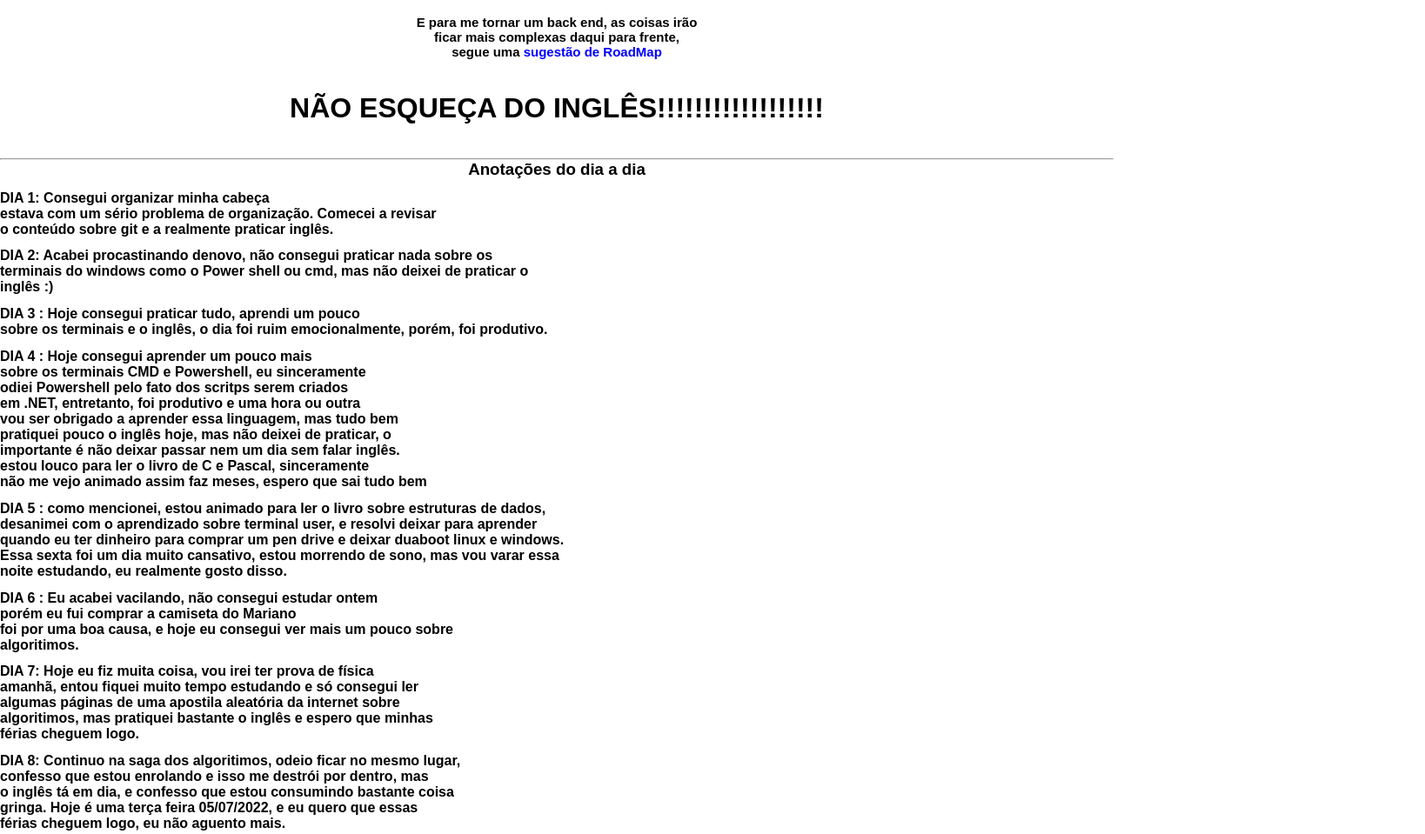
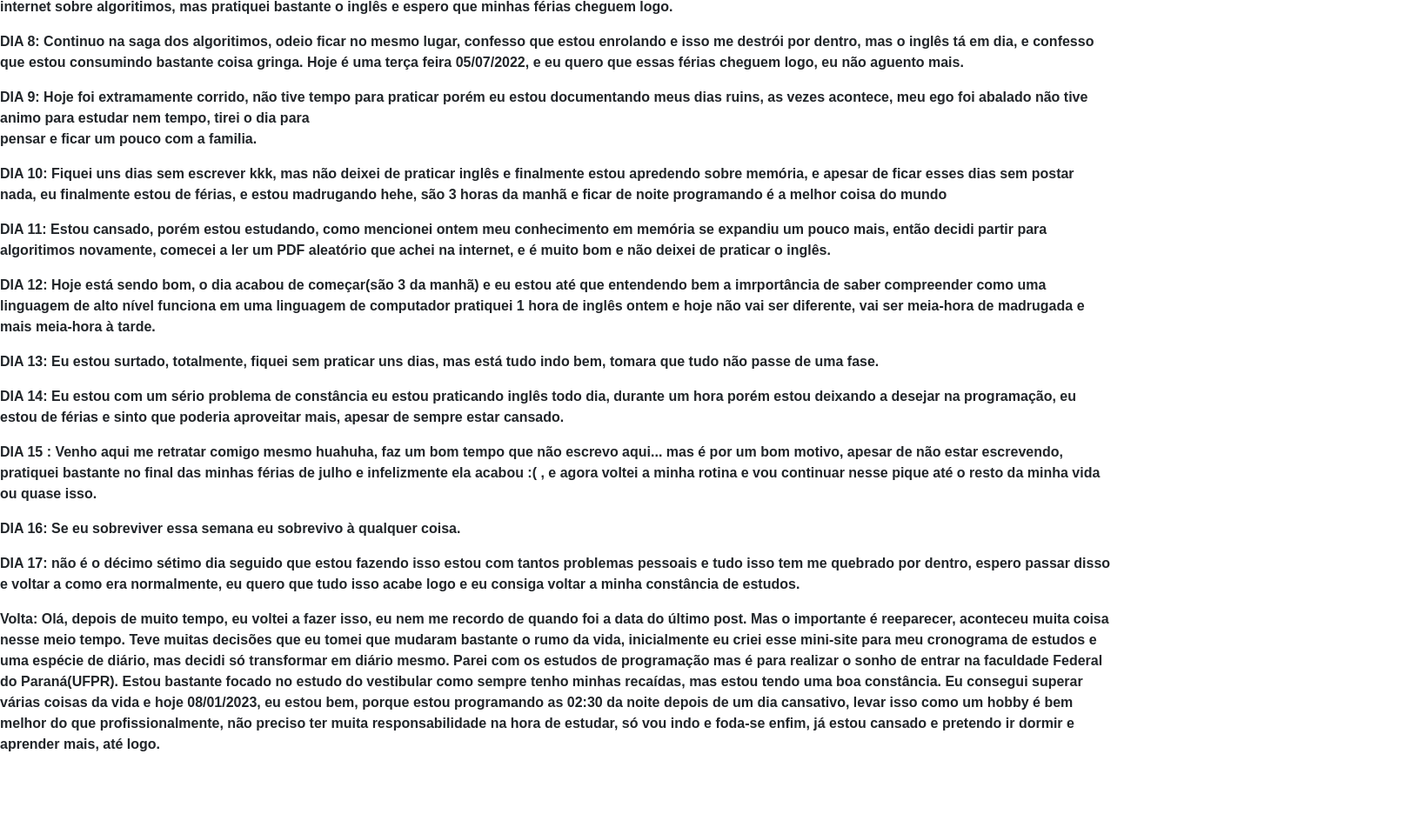
Before and after one commit to LuizFelipeTrindade/CDE, a plain HTML site: page Cronograma/index.html in a window 1280 px wide. Shown: the part 550-1509 px from the top of the page at 87% size, 1638 px wide, since content can reach past the window. After the commit the page ends 1434 px from the top, so only its background shows below. Drawn offline with nearby package versions, Linux system fonts and the light colour scheme.

Commit message:
Fazendo uma limpeza no código, removendo as tags <br>, organizando as classes e containers do código

```diff
--- a/Cronograma/index.html
+++ b/Cronograma/index.html
@@ -3,145 +3,161 @@
 <head>
     <meta charset="UTF-8">
     <link rel="stylesheet" href="style.css">
+    <link href="https://cdn.jsdelivr.net/npm/bootstrap@5.3.0-alpha1/dist/css/bootstrap.min.css" rel="stylesheet" integrity="sha384-GLhlTQ8iRABdZLl6O3oVMWSktQOp6b7In1Zl3/Jr59b6EGGoI1aFkw7cmDA6j6gD" crossorigin="anonymous">
     <title>Meu Cronograma</title>
 </head>
 <body>
-    <h1>Meu cronograma de estudos</h1>
+
+    <!-- menu  -->
+    <nav class="cont1">
+        <h1>Meu diário de estudos - LuizFelipe</h1>
+    </nav>
+    <!-- menu - finish -->
 
 
-    <p>Olá eu do futuro, espero usar esse site todos
-        os dias, essa é uma forma para uma melhor organização
-        da minha cabeça
-    </p>
+    <p class="p1">Olá eu do futuro, espero usar esse site todos
+    os dias, essa é uma forma para uma melhor organização
+    da minha cabeça
 
-    <div class="RoadMap">
-        <img src="imagens/roadmap1.png" alt="RoadMap Programação">
-    </div>
 
-    <p class="D">
-        E para me tornar um back end, as coisas irão<br>
-        ficar mais complexas daqui para frente, <br>
-        segue uma <a href="https://github.com/hideraldus13/roadmap-do-desenvolvedor-web/blob/master/images/backend.png" target="_blank">sugestão de RoadMap</a>
-    </p>
-    <h1 class="p">NÃO ESQUEÇA DO INGLÊS!!!!!!!!!!!!!!!!!!</h1>
+    <h3>Anotações do dia a dia</h3>
 
-    <hr>
-    <h3>Anotações do dia a dia</h3>
-    <p class="d1">DIA 1: Consegui organizar minha cabeça<br>
-        estava com um sério problema de organização. Comecei a revisar<br>
-        o conteúdo sobre git e a realmente praticar inglês.<br>
+    <p class="d1">DIA 1: Consegui organizar minha cabeça
+        estava com um sério problema de organização. Comecei a revisar
+        o conteúdo sobre git e a realmente praticar inglês.
     </p>
 
     <p class="d1">
-        DIA 2: Acabei procastinando denovo, não consegui praticar nada sobre os<br>
-        terminais do windows como o Power shell ou cmd, mas não deixei de praticar o <br>inglês :)
+        DIA 2: Acabei procastinando denovo, não consegui praticar nada sobre os
+        terminais do windows como o Power shell ou cmd, mas não deixei de praticar o inglês :)
     </p>
 
     <p class="d1">
-        DIA 3 : Hoje consegui praticar tudo, aprendi um pouco<br> sobre os terminais
+        DIA 3 : Hoje consegui praticar tudo, aprendi um pouco sobre os terminais
         e o inglês, o dia foi ruim emocionalmente, porém, foi produtivo.
     </p>
 
     <p class="d1">
-        DIA 4 : Hoje consegui aprender um pouco mais<br>
-        sobre os terminais CMD e Powershell, eu sinceramente <br>
-        odiei Powershell pelo fato dos scritps serem criados<br>
-        em .NET, entretanto, foi produtivo e uma hora ou outra<br>
-        vou ser obrigado a aprender essa linguagem, mas tudo bem<br>
-        pratiquei pouco o inglês hoje, mas não deixei de praticar, o<br>
-        importante é não deixar passar nem um dia sem falar inglês.<br>
-        estou louco para ler o livro de C e Pascal, sinceramente <br>
+        DIA 4 : Hoje consegui aprender um pouco mais
+        sobre os terminais CMD e Powershell, eu sinceramente
+        odiei Powershell pelo fato dos scritps serem criados
+        em .NET, entretanto, foi produtivo e uma hora ou outra
+        vou ser obrigado a aprender essa linguagem, mas tudo bem
+        pratiquei pouco o inglês hoje, mas não deixei de praticar, o
+        importante é não deixar passar nem um dia sem falar inglês.
+        estou louco para ler o livro de C e Pascal, sinceramente
         não me vejo animado assim faz meses, espero que sai tudo bem
     </p>
 
     <p class="d1">
-        DIA 5 : como mencionei, estou animado para ler o livro sobre estruturas de dados,<br>
-        desanimei com o aprendizado sobre terminal user, e resolvi deixar para aprender<br>
-        quando eu ter dinheiro para comprar um pen drive e deixar duaboot linux e windows.<br>
-        Essa sexta foi um dia muito cansativo, estou morrendo de sono, mas vou varar essa <br>
+        DIA 5 : como mencionei, estou animado para ler o livro sobre estruturas de dados,
+        desanimei com o aprendizado sobre terminal user, e resolvi deixar para aprender
+        quando eu ter dinheiro para comprar um pen drive e deixar dualboot linux e windows.
+        Essa sexta foi um dia muito cansativo, estou morrendo de sono, mas vou varar essa
         noite estudando, eu realmente gosto disso.
     </p>
 
     <p class="d1">
-        DIA 6 : Eu acabei vacilando, não consegui estudar ontem <br>
-        porém eu fui comprar a camiseta do Mariano<br>
-        foi por uma boa causa, e hoje eu consegui ver mais um pouco sobre<br>
+        DIA 6 : Eu acabei vacilando, não consegui estudar ontem
+        porém eu fui comprar a camiseta do Mariano
+        foi por uma boa causa, e hoje eu consegui ver mais um pouco sobre
         algoritimos.
     </p>
 
     <p class="d1">
-        DIA 7: Hoje eu fiz muita coisa, vou irei ter prova de física<br>
-        amanhã, entou fiquei muito tempo estudando e só consegui ler <br>
-        algumas páginas de uma apostila aleatória da internet sobre <br>
-        algoritimos, mas pratiquei bastante o inglês e espero que minhas<br>
+        DIA 7: Hoje eu fiz muita coisa, vou irei ter prova de física
+        amanhã, entou fiquei muito tempo estudando e só consegui ler
+        algumas páginas de uma apostila aleatória da internet sobre
+        algoritimos, mas pratiquei bastante o inglês e espero que minhas
         férias cheguem logo.
     </p>
 
     <P class="d1">
-        DIA 8: Continuo na saga dos algoritimos, odeio ficar no mesmo lugar,<br>
-        confesso que estou enrolando e isso me destrói por dentro, mas <br>
-        o inglês tá em dia, e confesso que estou consumindo bastante coisa<br>
-        gringa. Hoje é uma terça feira 05/07/2022, e eu quero que essas <br>
+        DIA 8: Continuo na saga dos algoritimos, odeio ficar no mesmo lugar,
+        confesso que estou enrolando e isso me destrói por dentro, mas
+        o inglês tá em dia, e confesso que estou consumindo bastante coisa
+        gringa. Hoje é uma terça feira 05/07/2022, e eu quero que essas
         férias cheguem logo, eu não aguento mais.
     </P>
     <p class="d1">
-        DIA 9: Hoje foi extramamente corrido, não tive tempo para praticar<br>
-        porém eu estou documentando meus dias ruins, as vezes acontece, meu ego foi abalado<br> não tive animo para estudar nem tempo, tirei o dia para <br>
+        DIA 9: Hoje foi extramamente corrido, não tive tempo para praticar
+        porém eu estou documentando meus dias ruins, as vezes acontece, meu ego foi abalado não tive animo para estudar nem tempo, tirei o dia para <br>
         pensar e ficar um pouco com a familia.
     </p>
     <p class="d1">
-        DIA 10: Fiquei uns dias sem escrever kkk, mas não deixei de praticar<br>
-        inglês e finalmente estou apredendo sobre memória, e apesar de ficar<br>
-        esses dias sem postar nada, eu finalmente estou de férias, e estou <br>
-        madrugando hehe, são 3 horas da manhã e ficar de noite programando<br>
+        DIA 10: Fiquei uns dias sem escrever kkk, mas não deixei de praticar
+        inglês e finalmente estou apredendo sobre memória, e apesar de ficar
+        esses dias sem postar nada, eu finalmente estou de férias, e estou
+        madrugando hehe, são 3 horas da manhã e ficar de noite programando
         é a melhor coisa do mundo
     </p>
     <p class="d1">
-        DIA 11: Estou cansado, porém estou estudadno, como mencionei ontem<br>
-        meu conhecimento em memória se expandiu um pouco mais, então <br>
-        decidi partir para algoritimos novamente, comecei a ler um <br>
-        PDF aleatório que achei na internet, e é muito bom<br>
+        DIA 11: Estou cansado, porém estou estudando, como mencionei ontem
+        meu conhecimento em memória se expandiu um pouco mais, então
+        decidi partir para algoritimos novamente, comecei a ler um
+        PDF aleatório que achei na internet, e é muito bom
         e não deixei de praticar o inglês.
     </p>
     <p class="d1">
-        DIA 12: Hoje está sendo bom, o dia acabou de começar(são 3 da manhã)<br>
-        e eu estou até que entendendo bem a imrportância de saber compreender<br>
-        como uma linguagem de alto nível funciona em uma linguagem de computador<br>
-        pratiquei 1 hora de inglês ontem e hoje não vai ser diferente, vai ser <br>
+        DIA 12: Hoje está sendo bom, o dia acabou de começar(são 3 da manhã)
+        e eu estou até que entendendo bem a imrportância de saber compreender
+        como uma linguagem de alto nível funciona em uma linguagem de computador
+        pratiquei 1 hora de inglês ontem e hoje não vai ser diferente, vai ser
         meia-hora de madrugada e mais meia-hora à tarde.
    </p>
    <p class="d1">
-        DIA 13: Eu estou surtado, totalmente, fiquei sem praticar<br>
-        uns dias, mas está tudo indo bem, tomara que tudo não passe<br>
+        DIA 13: Eu estou surtado, totalmente, fiquei sem praticar
+        uns dias, mas está tudo indo bem, tomara que tudo não passe
         de uma fase.
    </p>
    <p class="d1">
-        DIA 14: Eu estou com um sério problema de constância <br>
-        eu estou praticando inglês todo dia, durante um hora<br>
-        porém estou deixando a desejar na programação, eu estou<br>
-        de férias e sinto que poderia aproveitar mais, apesar<br>
+        DIA 14: Eu estou com um sério problema de constância
+        eu estou praticando inglês todo dia, durante um hora
+        porém estou deixando a desejar na programação, eu estou
+        de férias e sinto que poderia aproveitar mais, apesar
         de sempre estar cansado.
    </p>
 
    <p class="d1">
-    DIA 15 : Venho aqui me retrar comigo mesmo<br> huahuha, faz um bom tempo que não escrevo aqui...<br>
-    mas é por um bom motivo, apesar de não estar<br> escrevendo, pratiquei bastante<br>
-    no final das minhas férias de julho e infelizmente<br> ela acabou :( , e agora<br>
-    voltei a minha rotina e vou continuar nesse<br> pique até o resto da minha vida<br>
+    DIA 15 : Venho aqui me retratar comigo mesmo huahuha, faz um bom tempo que não escrevo aqui...
+    mas é por um bom motivo, apesar de não estar escrevendo, pratiquei bastante
+    no final das minhas férias de julho e infelizmente ela acabou :( , e agora
+    voltei a minha rotina e vou continuar nesse pique até o resto da minha vida
     ou quase isso.
    </p>
    <p class="d1">
-    DIA 16: Se eu sobreviver essa semana<br>
+    DIA 16: Se eu sobreviver essa semana
     eu sobrevivo à qualquer coisa.
    </p>
 
    <p class="d1">
-    DIA 17: não é o dia 17 seguido que estou fazendo isso<br>
-    estou com tantos problemas pessoais e tudo isso <br>
-    tem me quebrado por dentro, espero passar disso e <br>
-    voltar a como era normalmente, eu quero que tudo isso<br>
-    acabe logo e eu consiga voltar a minha constância de<br>
+    DIA 17: não é o décimo sétimo dia seguido que estou fazendo isso
+    estou com tantos problemas pessoais e tudo isso
+    tem me quebrado por dentro, espero passar disso e
+    voltar a como era normalmente, eu quero que tudo isso
+    acabe logo e eu consiga voltar a minha constância de
     estudos.
+   </p>
+
+   <p class="d1">
+     Volta: Olá, depois de muito tempo, eu voltei a fazer isso,
+     eu nem me recordo de quando foi a data do último post. Mas
+     o importante é reeparecer, aconteceu muita coisa nesse meio
+     tempo. Teve muitas decisões que eu tomei que mudaram bastante
+     o rumo da vida, inicialmente eu criei esse mini-site para meu
+     cronograma de estudos e uma espécie de diário, mas decidi só
+     transformar em diário mesmo. Parei com os estudos de programação
+     mas é para realizar o sonho de entrar na faculdade Federal do
+     Paraná(UFPR). Estou bastante focado no estudo do vestibular
+     como sempre tenho minhas recaídas, mas estou tendo uma boa
+     constância. Eu consegui superar várias coisas da vida e hoje
+     08/01/2023, eu estou bem, porque estou programando as 02:30
+     da noite depois de um dia cansativo, levar isso como um hobby
+     é bem melhor do que profissionalmente, não preciso ter muita
+     responsabilidade na hora de estudar, só vou indo e foda-se
+     enfim, já estou cansado e pretendo ir dormir e aprender mais,
+     até logo.
+
    </p>
 </body>
 </html>
```
